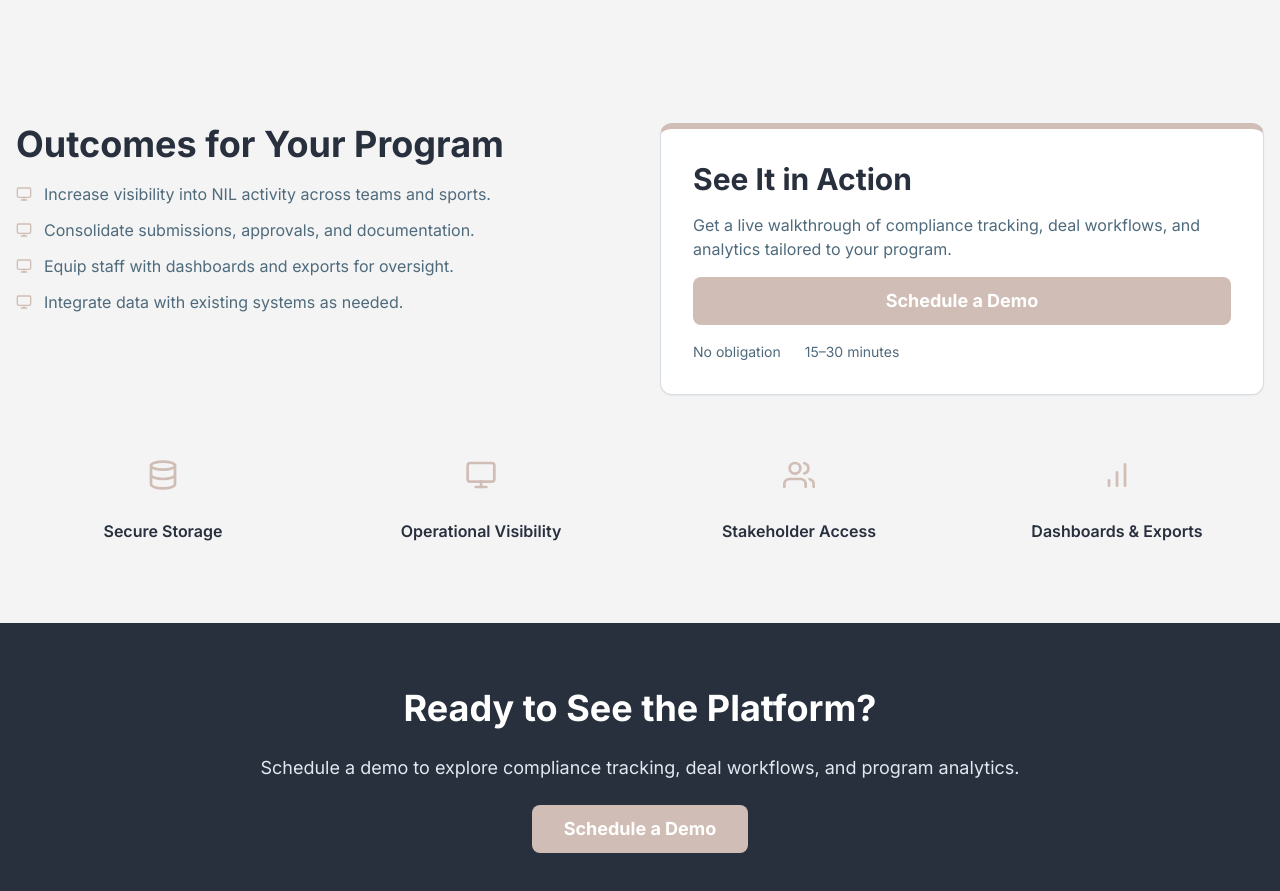
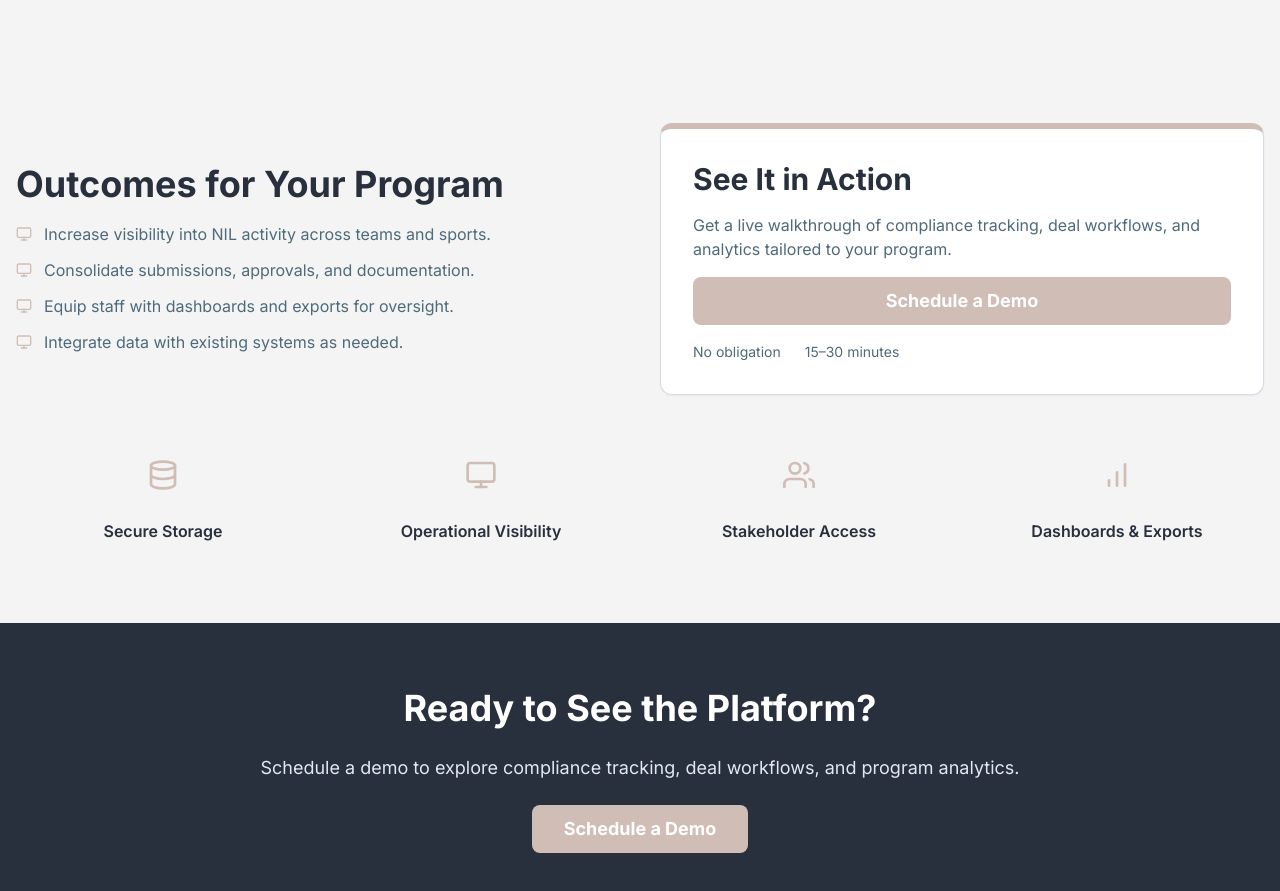
Before and after one commit to justinw2211/fairplay-nil, a React (Vite) app in the folder frontend/: page /universities in a window 1280 px wide. Shown: the part 1200-2091 px from the top of the page. Built offline with nearby package versions, Linux system fonts and the light colour scheme; no server answers.

Commit message:
feat(universities): vertically center outcomes and callout columns for midline alignment

```diff
--- a/frontend/src/pages/Universities.jsx
+++ b/frontend/src/pages/Universities.jsx
@@ -135,7 +135,7 @@ const Universities = () => {
       {/* Outcomes */}
       <Container maxW="7xl" py={20}>
          <VStack spacing={12} align="stretch">
-           <Grid templateColumns={{ base: '1fr', lg: '1fr 1fr' }} gap={10} alignItems="stretch">
+           <Grid templateColumns={{ base: '1fr', lg: '1fr 1fr' }} gap={10} alignItems="center">
              <VStack align="start" spacing={4}>
                <Heading as="h2" size="xl" color="brand.textPrimary">
                  Outcomes for Your Program
@@ -156,7 +156,7 @@ const Universities = () => {
              </VStack>
 
              {/* See It in Action — Side Callout */}
-             <Box
+              <Box
                role="region"
                aria-labelledby="see-it-in-action"
                bg="brand.background"
@@ -166,9 +166,7 @@ const Universities = () => {
                borderTopColor="brand.accentPrimary"
                borderRadius="xl"
                boxShadow="sm"
-               p={{ base: 6, md: 8 }}
-               display="flex"
-               h="100%"
+                p={{ base: 6, md: 8 }}
              >
                <VStack align="start" spacing={4} w="full">
                  <Heading id="see-it-in-action" as="h3" size="lg" color="brand.textPrimary">
```
